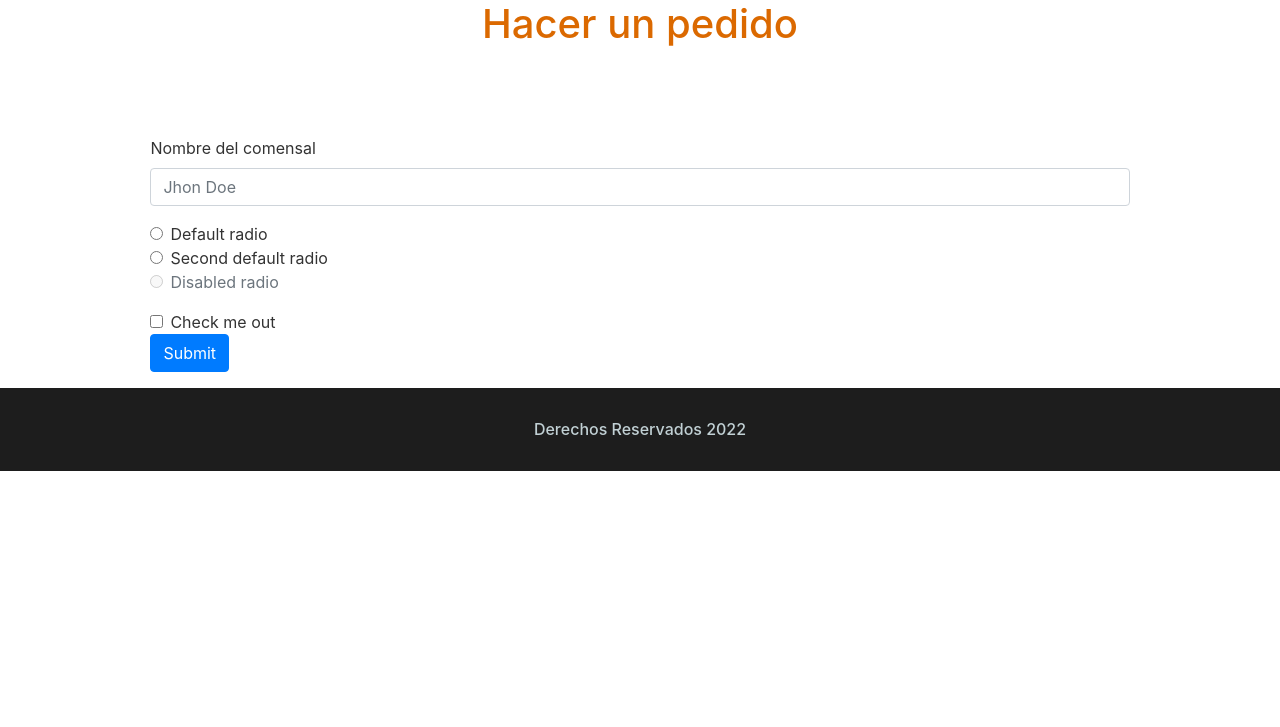
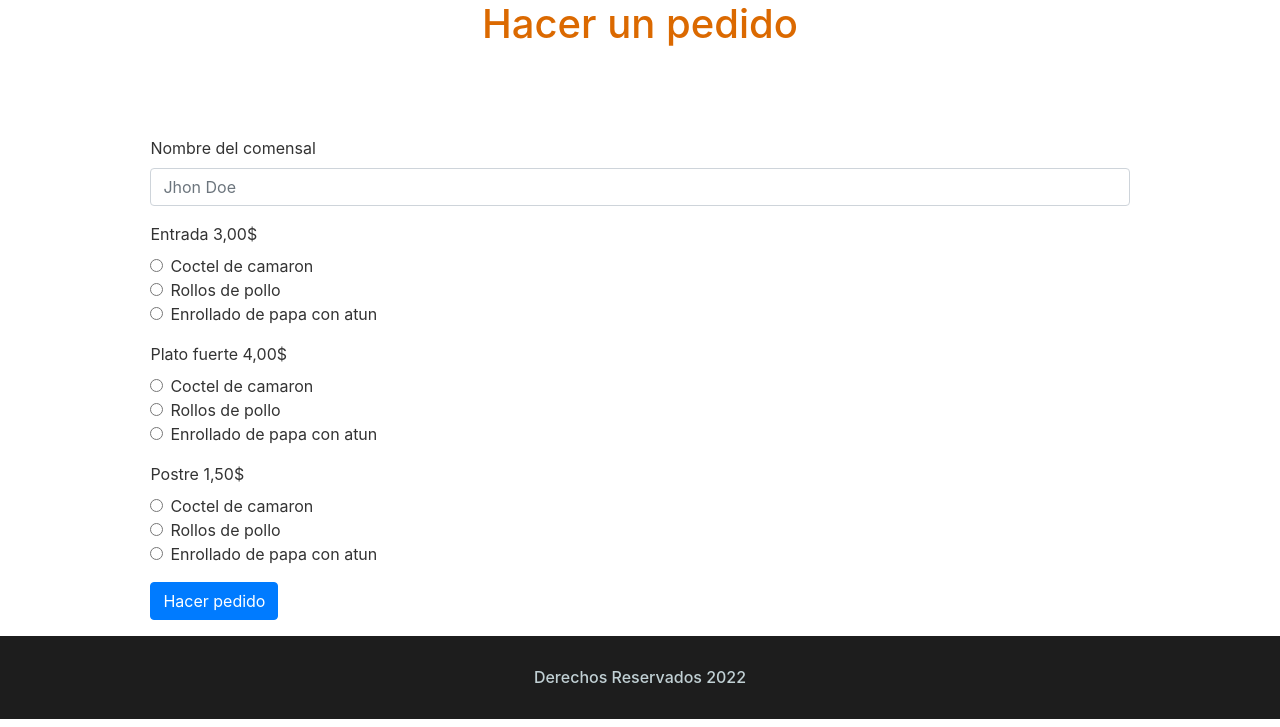
Before and after one commit to renatojobal/IW_app_01, a PHP site: the page made by internas/pedidos.php in a window 1280 px wide. Shown: the part 214-941 px from the top of the page. Before the commit the page ends 685 px from the top, so only its background shows below. Run offline with PHP 8.4, Linux system fonts and the light colour scheme.

Commit message:
:lipstick: better style

```diff
--- a/internas/pedidos.php
+++ b/internas/pedidos.php
@@ -33,34 +33,88 @@
                     <label for="nombre">Nombre del comensal</label>
                     <input type="text" class="form-control" id="nombre" placeholder="Jhon Doe">
                 </div>
+
+                <!-- Entrada -->
                 <div class="form-group">
+                    <label for="nombre">Entrada 3,00$</label>
                     <div class="form-check">
                         <input class="form-check-input" type="radio" name="exampleRadios" id="exampleRadios1"
                             value="option1">
                         <label class="form-check-label" for="exampleRadios1">
-                            Default radio
+                            Coctel de camaron
                         </label>
                     </div>
                     <div class="form-check">
                         <input class="form-check-input" type="radio" name="exampleRadios" id="exampleRadios2"
                             value="option2">
                         <label class="form-check-label" for="exampleRadios2">
-                            Second default radio
+                            Rollos de pollo
                         </label>
                     </div>
-                    <div class="form-check disabled">
+                    <div class="form-check">
                         <input class="form-check-input" type="radio" name="exampleRadios" id="exampleRadios3"
-                            value="option3" disabled>
+                            value="option3">
                         <label class="form-check-label" for="exampleRadios3">
-                            Disabled radio
+                           Enrollado de papa con atun
                         </label>
                     </div>
                 </div>
-                <div class="form-check">
-                    <input type="checkbox" class="form-check-input" id="exampleCheck1">
-                    <label class="form-check-label" for="exampleCheck1">Check me out</label>
+
+                 <!-- Plato fuerte -->
+                 <div class="form-group">
+                    <label for="nombre">Plato fuerte 4,00$</label>
+                    <div class="form-check">
+                        <input class="form-check-input" type="radio" name="exampleRadios" id="exampleRadios1"
+                            value="option1">
+                        <label class="form-check-label" for="exampleRadios1">
+                            Coctel de camaron
+                        </label>
+                    </div>
+                    <div class="form-check">
+                        <input class="form-check-input" type="radio" name="exampleRadios" id="exampleRadios2"
+                            value="option2">
+                        <label class="form-check-label" for="exampleRadios2">
+                            Rollos de pollo
+                        </label>
+                    </div>
+                    <div class="form-check">
+                        <input class="form-check-input" type="radio" name="exampleRadios" id="exampleRadios3"
+                            value="option3">
+                        <label class="form-check-label" for="exampleRadios3">
+                           Enrollado de papa con atun
+                        </label>
+                    </div>
                 </div>
-                <button type="submit" class="btn btn-primary">Submit</button>
+
+
+                 <!-- Postre -->
+                 <div class="form-group">
+                    <label for="nombre">Postre 1,50$</label>
+                    <div class="form-check">
+                        <input class="form-check-input" type="radio" name="exampleRadios" id="exampleRadios1"
+                            value="option1">
+                        <label class="form-check-label" for="exampleRadios1">
+                            Coctel de camaron
+                        </label>
+                    </div>
+                    <div class="form-check">
+                        <input class="form-check-input" type="radio" name="exampleRadios" id="exampleRadios2"
+                            value="option2">
+                        <label class="form-check-label" for="exampleRadios2">
+                            Rollos de pollo
+                        </label>
+                    </div>
+                    <div class="form-check">
+                        <input class="form-check-input" type="radio" name="exampleRadios" id="exampleRadios3"
+                            value="option3">
+                        <label class="form-check-label" for="exampleRadios3">
+                           Enrollado de papa con atun
+                        </label>
+                    </div>
+                </div>
+
+
+                <button type="submit" class="btn btn-primary">Hacer pedido</button>
             </form>
         </div>
     </main>
```
